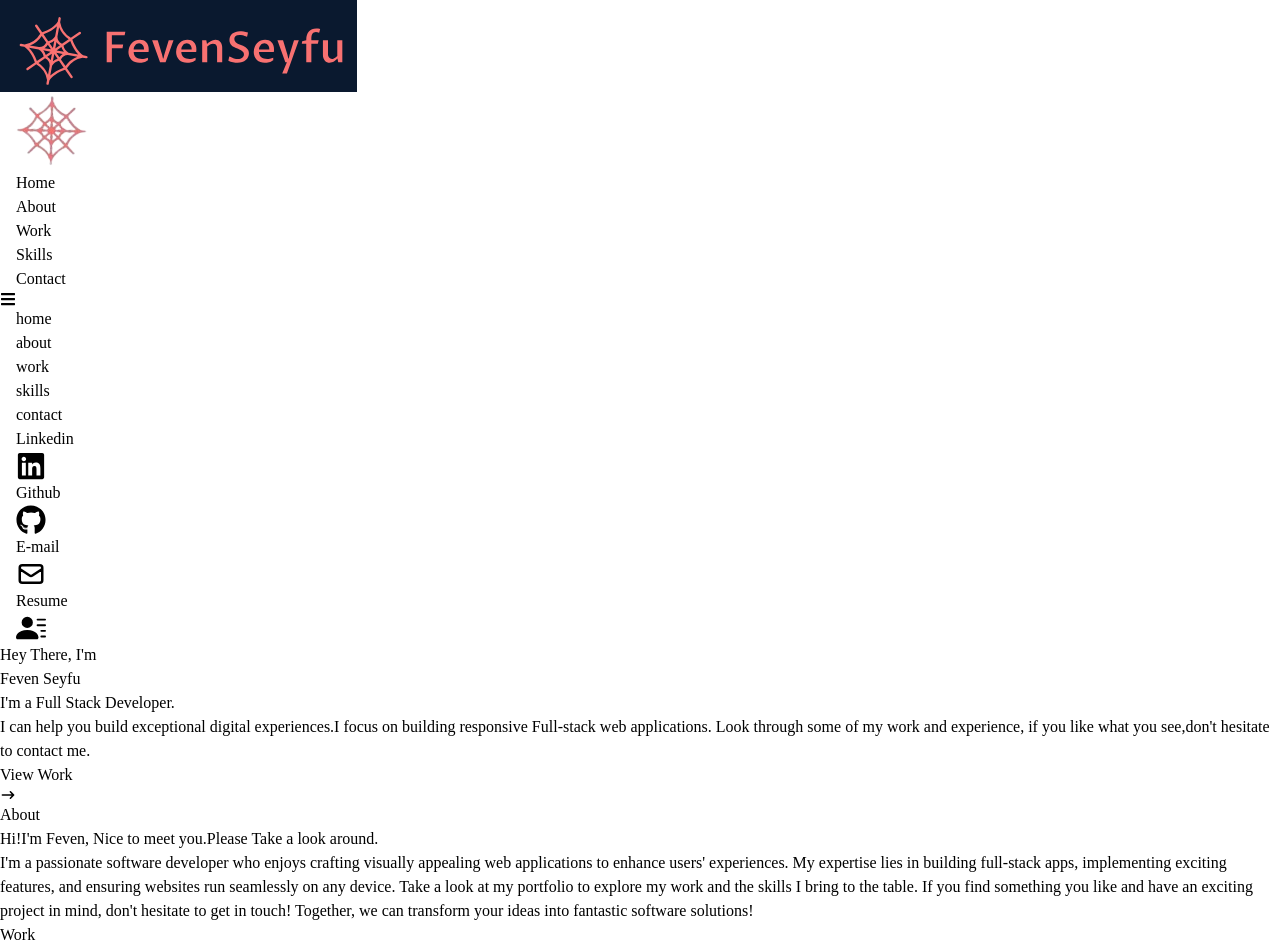
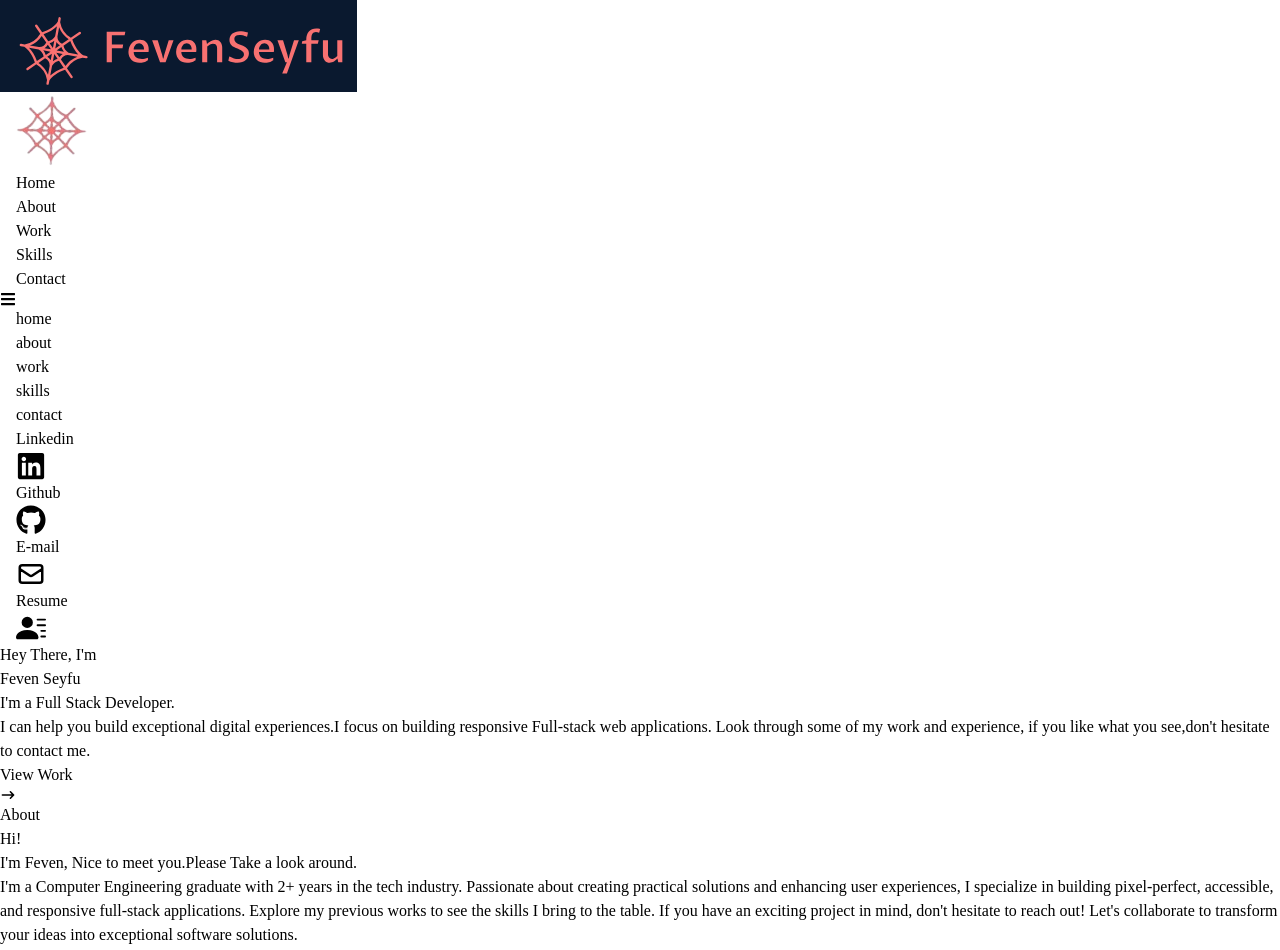
Before and after one commit to FevenSeyfu/myportfolio-react, a React (Vite) app: page / in a window 1280 px wide. Shown: the top 950 px of the page. Built offline with nearby package versions, Linux system fonts and the light colour scheme.

Commit message:
update about section

```diff
--- a/src/components/About.jsx
+++ b/src/components/About.jsx
@@ -12,22 +12,23 @@ const About = () => {
           </div>
           <div></div>
         </div>
-        <div className="max-w-[1000px] w-full grid sm:grid-cols-2 gap-8 px-4">
-          <div className="sm:text-right text-4xl font-bold">
+        <div className="max-w-[1000px] w-full grid sm:grid-cols-2 gap-4 px-8">
+          <div className="sm:text-right text-2xl md:text-4xl font-bold">
             <p>
-              Hi!I'm Feven, Nice to meet you.Please Take a look around.
+              Hi! <br />
+              I'm Feven, Nice to meet you.Please Take a look around.
             </p>
           </div>
           <div>
             <p>
-              I'm a passionate software developer who enjoys crafting visually
-              appealing web applications to enhance users' experiences. My
-              expertise lies in building full-stack apps, implementing exciting
-              features, and ensuring websites run seamlessly on any device. Take
-              a look at my portfolio to explore my work and the skills I bring
-              to the table. If you find something you like and have an exciting
-              project in mind, don't hesitate to get in touch! Together, we can
-              transform your ideas into fantastic software solutions!
+              I'm a Computer Engineering graduate with 2+ years in the tech
+              industry. Passionate about creating practical solutions and
+              enhancing user experiences, I specialize in building
+              pixel-perfect, accessible, and responsive full-stack applications.
+              Explore my previous works to see the skills I bring to the table.
+              If you have an exciting project in mind, don't hesitate to reach
+              out! Let's collaborate to transform your ideas into exceptional
+              software solutions.
             </p>
           </div>
         </div>
```
